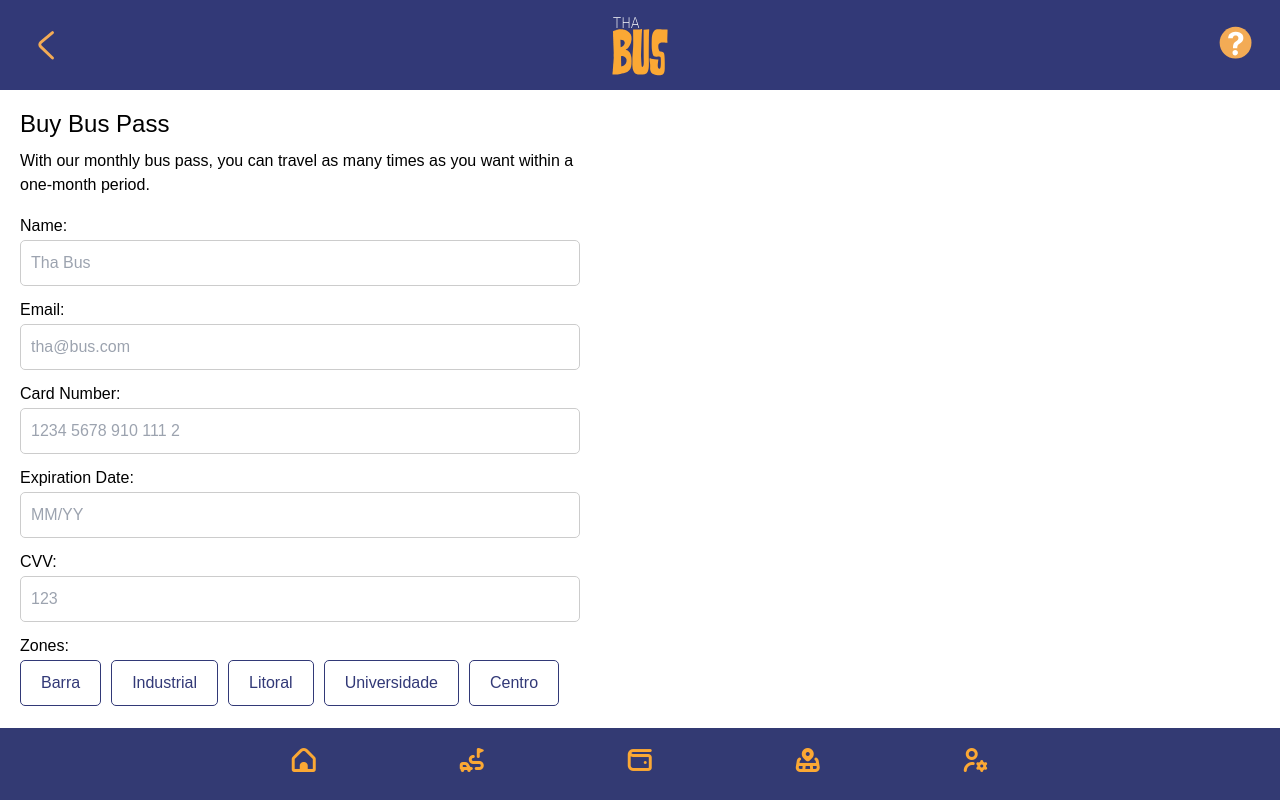
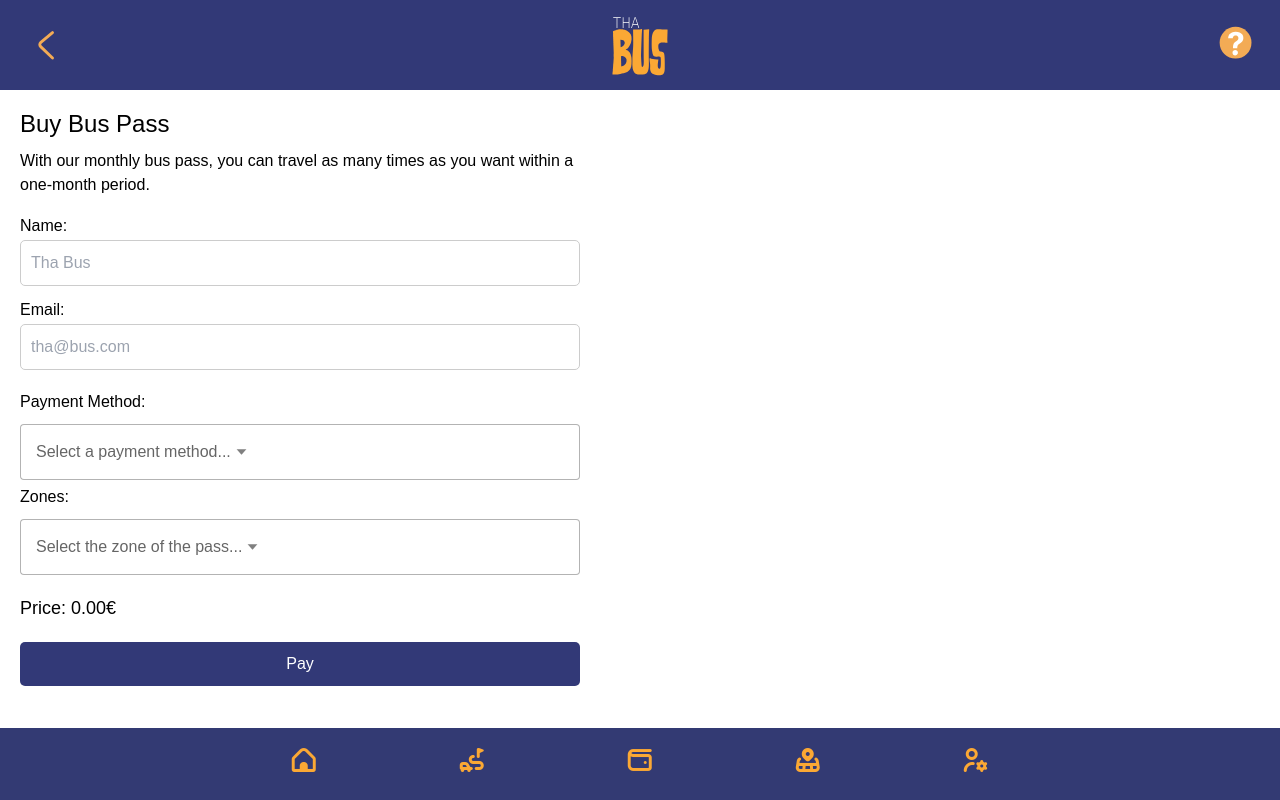
Before and after one commit to HenriqueFreitas07/ThABUS, a React (Vite) app: page /BuyPass in a window 1280 px wide. Built offline with nearby package versions, Linux system fonts and the light colour scheme; a web font is replaced by a local one.

Commit message:
Forms from BuyPass changed

```diff
--- a/src/components/BuyingPass.tsx
+++ b/src/components/BuyingPass.tsx
@@ -1,8 +1,10 @@
 import React, { useState, useEffect } from 'react';
 import '../theme/main.css';
 import Navbar from './Nav';
+import { IonSelect, IonSelectOption } from '@ionic/react';
+import { AlertSuccess } from './Alert';
 
-interface BuyingPassProps {}
+interface BuyingPassProps { }
 
 const BuyingPass: React.FC<BuyingPassProps> = () => {
   const [formData, setFormData] = useState({
@@ -11,14 +13,17 @@ const BuyingPass: React.FC<BuyingPassProps> = () => {
     cardNumber: '',
     expirationDate: '',
     cvv: '',
-    selectedZones: [] as string[], // Definindo selectedZones como uma array de strings
+    selectedZones: '', // Definindo selectedZones como uma array de strings
     price: 0,
+    paymentMethod: '',
+    paypalEmail: '',
+    phone:'',
     showModal: false,
   });
 
   const [secondsLeft] = useState(3);
 
-  const zonePrice = 3.99;
+  const zonePrice = 2.2;
 
   useEffect(() => {
     let timer: NodeJS.Timeout;
@@ -31,22 +36,19 @@ const BuyingPass: React.FC<BuyingPassProps> = () => {
     return () => clearTimeout(timer);
   }, [formData.showModal, secondsLeft]);
 
-  const handleChange = (zone: string) => {
-    const selectedZones = [...formData.selectedZones];
-    const zoneIndex = selectedZones.indexOf(zone);
-
-    if (zoneIndex === -1) {
-      selectedZones.push(zone);
-    } else {
-      selectedZones.splice(zoneIndex, 1);
-    }
-
-    const price = 20;
-
+  const handleChangeZone = (zone: string) => {
+    const price = 20 + zonePrice * (zone.length);
+    const selectedZones = zone;
     setFormData((prevState) => ({
       ...prevState,
       selectedZones,
       price,
+    }));
+  };
+  const handleChangeMethod = (id: string) => {
+    setFormData((prevState) => ({
+      ...prevState,
+      paymentMethod: id,
     }));
   };
 
@@ -56,10 +58,8 @@ const BuyingPass: React.FC<BuyingPassProps> = () => {
   };
 
   const showModal = () => {
-    setFormData((prevState) => ({
-      ...prevState,
-      showModal: true,
-    }));
+    AlertSuccess('Your payment has been successfully submitted!');
+    clearForm();
   };
 
   const hideModal = () => {
@@ -76,8 +76,11 @@ const BuyingPass: React.FC<BuyingPassProps> = () => {
       cardNumber: '',
       expirationDate: '',
       cvv: '',
-      selectedZones: [],
+      selectedZones: '',
       price: 0,
+      paymentMethod: '',
+      paypalEmail: '',
+      phone:'',
       showModal: false,
     });
   };
@@ -90,37 +93,58 @@ const BuyingPass: React.FC<BuyingPassProps> = () => {
         <p>With our monthly bus pass, you can travel as many times as you want within a one-month period.</p>
         <form onSubmit={handleSubmit}>
           <label htmlFor='name'>Name:</label>
-          <input placeholder='Tha Bus'type='text' id='name' name='name' value={formData.name} onChange={(e) => setFormData((prevState) => ({ ...prevState, name: e.target.value }))} required />
+          <input placeholder='Tha Bus' type='text' id='name' name='name' value={formData.name} onChange={(e) => setFormData((prevState) => ({ ...prevState, name: e.target.value }))} required />
           <label htmlFor='email'>Email:</label>
-          <input placeholder='tha@bus.com'type='email' id='email' name='email' value={formData.email} onChange={(e) => setFormData((prevState) => ({ ...prevState, email: e.target.value }))} required />
-          <label htmlFor='cardNumber'>Card Number:</label>
-          <input type='text' placeholder='1234 5678 910 111 2' id='cardNumber' name='cardNumber' value={formData.cardNumber} onChange={(e) => setFormData((prevState) => ({ ...prevState, cardNumber: e.target.value }))} required />
-          <label htmlFor='expirationDate'>Expiration Date:</label>
-          <input type='text' id='expirationDate' name='expirationDate' placeholder='MM/YY' value={formData.expirationDate} onChange={(e) => setFormData((prevState) => ({ ...prevState, expirationDate: e.target.value }))} required />
-          <label htmlFor='cvv'>CVV:</label>
-          <input type='text' id='cvv' name='cvv' placeholder='123' value={formData.cvv} onChange={(e) => setFormData((prevState) => ({ ...prevState, cvv: e.target.value }))} required />
+          <input placeholder='tha@bus.com' type='email' id='email' name='email' value={formData.email} onChange={(e) => setFormData((prevState) => ({ ...prevState, email: e.target.value }))} required />
 
-          <label>Zones:</label>
-          <div className='zone-buttons'>
-            <button className={formData.selectedZones.includes('Barra') ? 'zone-button selected' : 'zone-button'} onClick={() => handleChange('Barra')}>Barra</button>
-            <button className={formData.selectedZones.includes('Industrial') ? 'zone-button selected' : 'zone-button'} onClick={() => handleChange('Industrial')}>Industrial</button>
-            <button className={formData.selectedZones.includes('Litoral') ? 'zone-button selected' : 'zone-button'} onClick={() => handleChange('Litoral')}>Litoral</button>
-            <button className={formData.selectedZones.includes('Universidade') ? 'zone-button selected' : 'zone-button'} onClick={() => handleChange('Universidade')}>Universidade</button>
-            <button className={formData.selectedZones.includes('Centro') ? 'zone-button selected' : 'zone-button'} onClick={() => handleChange('Centro')}>Centro</button>
+          <label className="pt-2" >Payment Method:</label>
+          <IonSelect className="pt-2" fill="outline" color="warning" placeholder="Select a payment method..."
+            onIonChange={(e) => handleChangeMethod(e.detail.value)}
+          >
+            <IonSelectOption value="1">Credit Card</IonSelectOption>
+            <IonSelectOption value="2">Paypal</IonSelectOption>
+            <IonSelectOption value="3">MBWay</IonSelectOption>
+          </IonSelect>
+          <div className={`${formData.paymentMethod ==='' ? 'hidden' : ''} my-2 rounded-md w-full p-3 border-2 border-orange`}>
+            {formData.paymentMethod === '1' && (
+              <>
+                <label htmlFor='cardNumber'>Card Number:</label>
+                <input placeholder='1234 5678 1234 5678' type='text' id='cardNumber' name='cardNumber' value={formData.cardNumber} onChange={(e) => setFormData((prevState) => ({ ...prevState, cardNumber: e.target.value }))} required />
+                <label htmlFor='expirationDate'>Expiration Date:</label>
+                <input placeholder='MM/YY' type='text' id='expirationDate' name='expirationDate' value={formData.expirationDate} onChange={(e) => setFormData((prevState) => ({ ...prevState, expirationDate: e.target.value }))} required />
+                <label htmlFor='cvv'>CVV:</label>
+                <input placeholder='123' type='text' id='cvv' name='cvv' value={formData.cvv} onChange={(e) => setFormData((prevState) => ({ ...prevState, cvv: e.target.value }))} required />
+              </>
+            )}
+            {formData.paymentMethod === '2' && (
+              <>
+                <label htmlFor='email'>Paypal email:</label>
+                <input placeholder='tha@bus.com' type='email' id='email' name='email' value={formData.paypalEmail} onChange={(e) => setFormData((prevState) => ({ ...prevState, email: e.target.value }))} required />
+              </>
+            )}
+            {formData.paymentMethod === '3' && (
+              <>
+                <label htmlFor='phone'>Phone:</label>
+                <input placeholder='912345678' className="p-2" type="number" maxLength={9} id='phone' name='phone' value={formData.phone} onChange={(e) => setFormData((prevState) => ({ ...prevState, phone: e.target.value }))} required />
+              </>
+            )}
           </div>
 
+          <label className="pt-2" >Zones:</label>
+          <IonSelect fill="outline" className="pt-2" color="warning" placeholder="Select the zone of the pass... "
+            onIonChange={(e) => handleChangeZone(e.detail.value)}
+          >
+            <IonSelectOption value="Barra">Barra</IonSelectOption>
+            <IonSelectOption value="Industrial">Industrial</IonSelectOption>
+            <IonSelectOption value="Litoral">Litoral</IonSelectOption>
+            <IonSelectOption value="Universidade">Universidade</IonSelectOption>
+            <IonSelectOption value="Centro">Centro</IonSelectOption>
+          </IonSelect>
           <p className='price-info'>Price: {formData.price.toFixed(2)}€</p>
 
           <input type='submit' value='Pay' className='submit-button' />
         </form>
       </div>
-      {formData.showModal && (
-        <div className='modal'>
-          <div className='modal-content'>
-            <p>Your payment has been successfully submitted!</p>
-          </div>
-        </div>
-      )}
     </div>
   );
 };
--- a/src/pages/BuyPass.tsx
+++ b/src/pages/BuyPass.tsx
@@ -6,9 +6,7 @@ const Profile: React.FC = () => {
   return (
     <IonPage>
       <IonContent fullscreen>
-        <BuyingPass
-
-        />
+        <BuyingPass/>
       </IonContent>
     </IonPage>
   );
```
